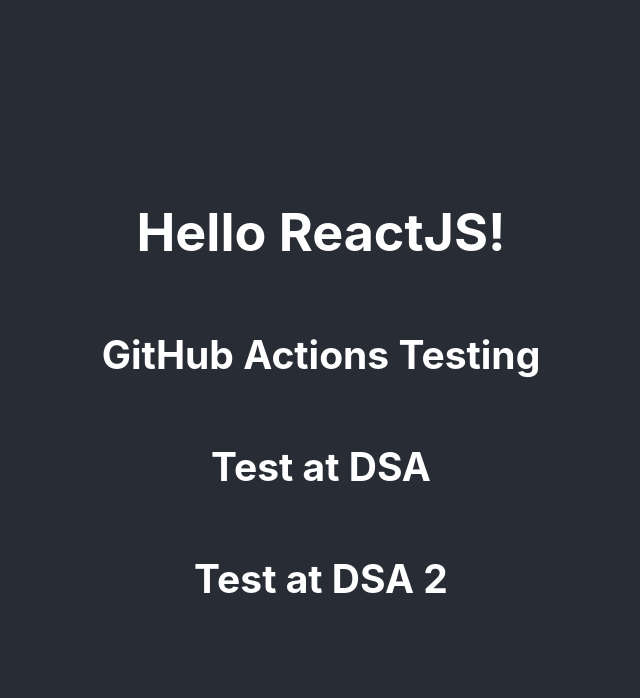
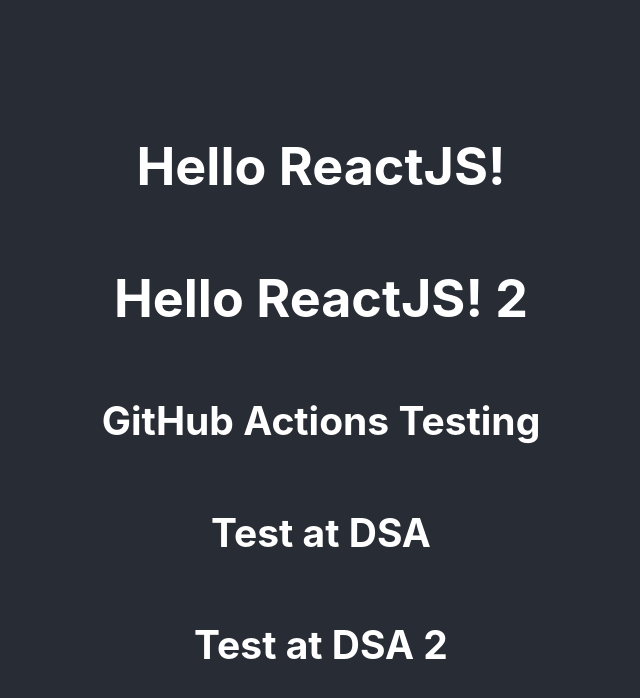
Before and after one commit to sajeeth-ahamed/hello-react, a React (Create React App) app: page / in a window 1280 px wide. Shown: the top 698 px of the page, without its empty margins (319-959 px from the left). Built offline with nearby package versions, Linux system fonts and the light colour scheme.

Commit message:
fix: clean up

```diff
--- a/src/App.js
+++ b/src/App.js
@@ -5,6 +5,7 @@
     <div className="App">
       <header className="App-header">
         <h1>Hello ReactJS!</h1>
+        <h1>Hello ReactJS! 2</h1>
         <h2>GitHub Actions Testing</h2>
         <h2>Test at DSA</h2>
         <h2>Test at DSA 2</h2>
```
